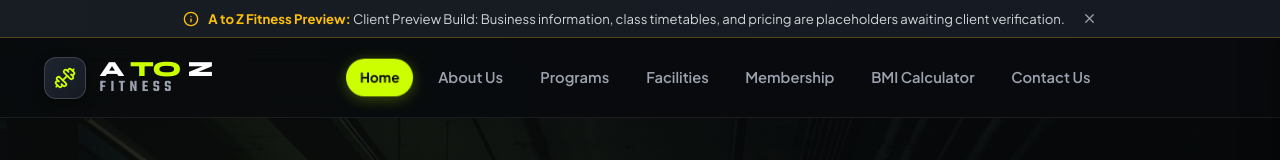
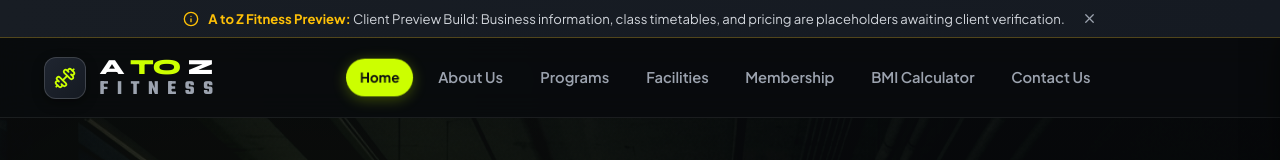
Before and after one commit to GamotechRepositories/AtoZFitness, a React (Vite) app: page / in a window 1280 px wide. Shown: the top 160 px of the page. Built offline with nearby package versions, Linux system fonts and the light colour scheme.

Commit message:
style: increase Fitness font size and align horizontally with A TO Z

```diff
--- a/src/components/Footer.jsx
+++ b/src/components/Footer.jsx
@@ -19,7 +19,9 @@ export default function Footer() {
               </div>
               <div className="brand-text-wrap">
                 <span className="brand-title">A <span className="brand-accent">TO</span> Z</span>
-                <span className="brand-subtitle">FITNESS</span>
+                <span className="brand-subtitle" aria-label="FITNESS">
+                  <span>F</span><span>I</span><span>T</span><span>N</span><span>E</span><span>S</span><span>S</span>
+                </span>
               </div>
             </Link>
             <p className="footer-brand-desc">
--- a/src/components/Navbar.css
+++ b/src/components/Navbar.css
@@ -57,6 +57,7 @@
   display: flex;
   flex-direction: column;
   line-height: 1;
+  width: max-content;
 }
 
 .brand-title {
@@ -65,6 +66,8 @@
   font-weight: 800;
   color: var(--text-white);
   letter-spacing: -0.01em;
+  line-height: 1.1;
+  white-space: nowrap;
 }
 
 .brand-accent {
@@ -72,11 +75,21 @@
 }
 
 .brand-subtitle {
+  display: flex;
+  justify-content: space-between;
+  width: 100%;
   font-family: var(--font-athletic);
-  font-size: 1rem;
-  letter-spacing: 0.28em;
+  font-size: 1.25rem;
+  letter-spacing: 0.175em;
   color: var(--text-secondary);
-  font-weight: 600;
+  font-weight: 700;
+  line-height: 0.9;
+  text-transform: uppercase;
+  margin-top: 1px;
+}
+
+.brand-subtitle > span {
+  letter-spacing: normal;
 }
 
 /* Desktop Navigation */
--- a/src/components/Navbar.jsx
+++ b/src/components/Navbar.jsx
@@ -57,7 +57,9 @@ export default function Navbar() {
           </div>
           <div className="brand-text-wrap">
             <span className="brand-title">A <span className="brand-accent">TO</span> Z</span>
-            <span className="brand-subtitle">FITNESS</span>
+            <span className="brand-subtitle" aria-label="FITNESS">
+              <span>F</span><span>I</span><span>T</span><span>N</span><span>E</span><span>S</span><span>S</span>
+            </span>
           </div>
         </Link>
 
@@ -98,7 +100,9 @@ export default function Navbar() {
           <div className="mobile-drawer-header">
             <div className="brand-text-wrap">
               <span className="brand-title">A <span className="brand-accent">TO</span> Z</span>
-              <span className="brand-subtitle">FITNESS</span>
+              <span className="brand-subtitle" aria-label="FITNESS">
+                <span>F</span><span>I</span><span>T</span><span>N</span><span>E</span><span>S</span><span>S</span>
+              </span>
             </div>
             <button
               className="drawer-close-btn"
```
